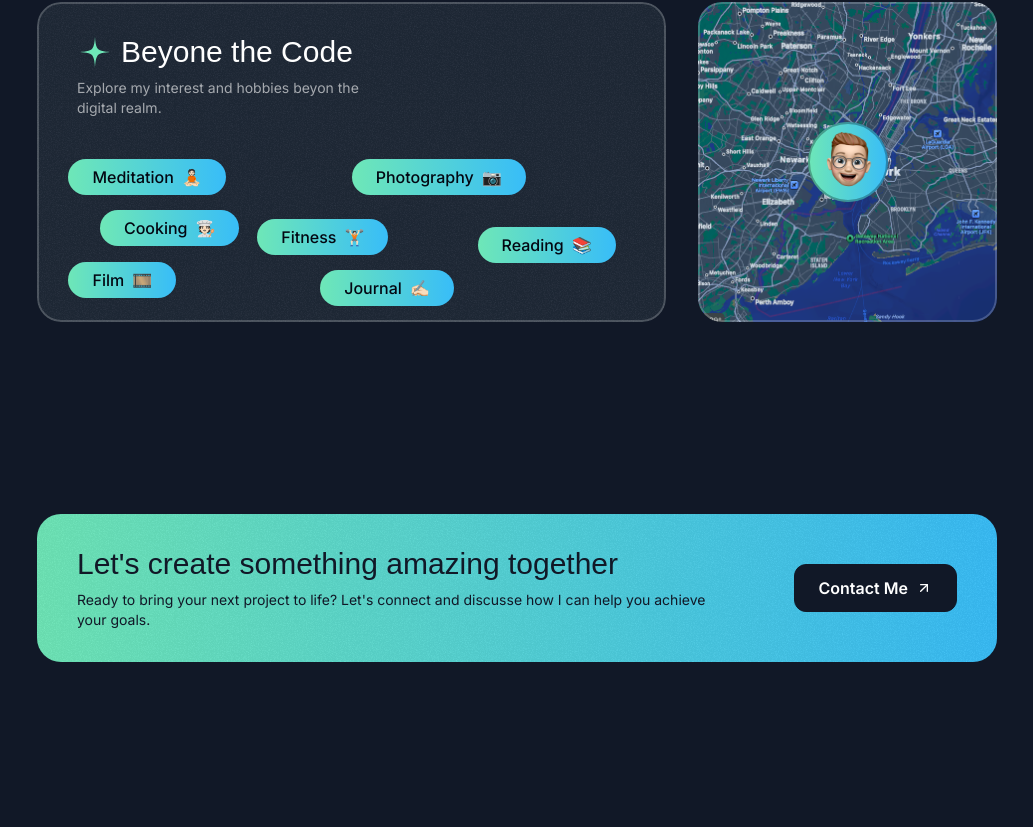
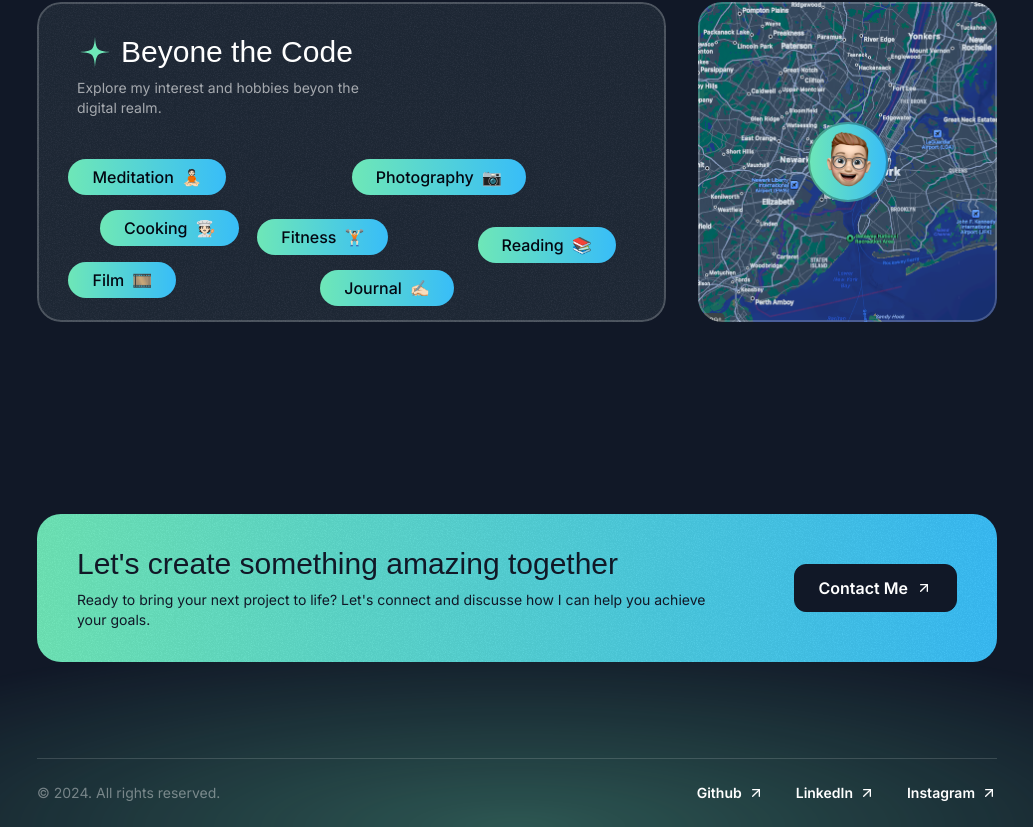
Before and after one commit to Trangvu801/TrangVu-dev-portfolio24, a Next.js app in the folder starter-template/: page / in a window 1280 px wide. Shown: the part 4598-5425 px from the top of the page, without its empty margins (123-1156 px from the left). Before the commit the page ends 5356 px from the top, so only its background shows below. Built offline with nearby package versions, Linux system fonts and the light colour scheme; a web font is replaced by a local one.

Commit message:
FooterSection_done

```diff
--- a/starter-template/src/app/page.tsx
+++ b/starter-template/src/app/page.tsx
@@ -5,6 +5,7 @@
 import { TestimonialsSection } from "@/sections/Testimonials";
 import { AboutSection } from "@/sections/About";
 import { ContactSection } from "@/sections/Contact";
+import { Footer } from "@/sections/Footer";
 
 export default function Home() {
   return (
@@ -16,6 +17,7 @@
       <TestimonialsSection />
       <AboutSection />
       <ContactSection />
+      <Footer />
     </div>
   );
 }
--- a/starter-template/src/sections/Footer.tsx
+++ b/starter-template/src/sections/Footer.tsx
@@ -1,3 +1,43 @@
+import ArrowUpRightIcon from '@/assets/icons/arrow-up-right.svg'
+
+const footerLinks = [
+  {
+    title: 'Github',
+    href: '#',
+  },
+  {
+    title: 'LinkedIn',
+    href: '#',
+  },
+  {
+    title: 'Instagram',
+    href: '#',
+  },
+]
+
 export const Footer = () => {
-  return <div>Footer Section</div>;
+  return (
+  <footer className='relative -z-10 overflow-x-clip'>
+    <div className='absolute h-[400px] w-[1600px] bottom-0 left-1/2
+    -translate-x-1/2 bg-emerald-300/30 [mask-image:radial-gradient(50%_50%_at_bottom_center,black,transparent)] -z-10'></div>
+    <div className="container">
+      <div className='border-t border-white/15 py-6 text-sm flex flex-col md:flex-row md:justify-between items-center gap-8'>
+        <div className='text-white/40'>&copy; 2024. All rights reserved.</div>
+        <div>
+          <nav className='flex flex-col md:flex-row items-center gap-8'>
+            {footerLinks.map((link) => (
+              <a href="#"
+              key={link.title}
+              className='inline-flex items-center gap-1.5'
+              >
+                <span className='font-semibold'>{link.title}</span>
+                <ArrowUpRightIcon className="size-4" />
+              </a>
+            ))}
+          </nav>
+        </div>
+      </div>
+    </div>
+  </footer>
+  );
 };
```
